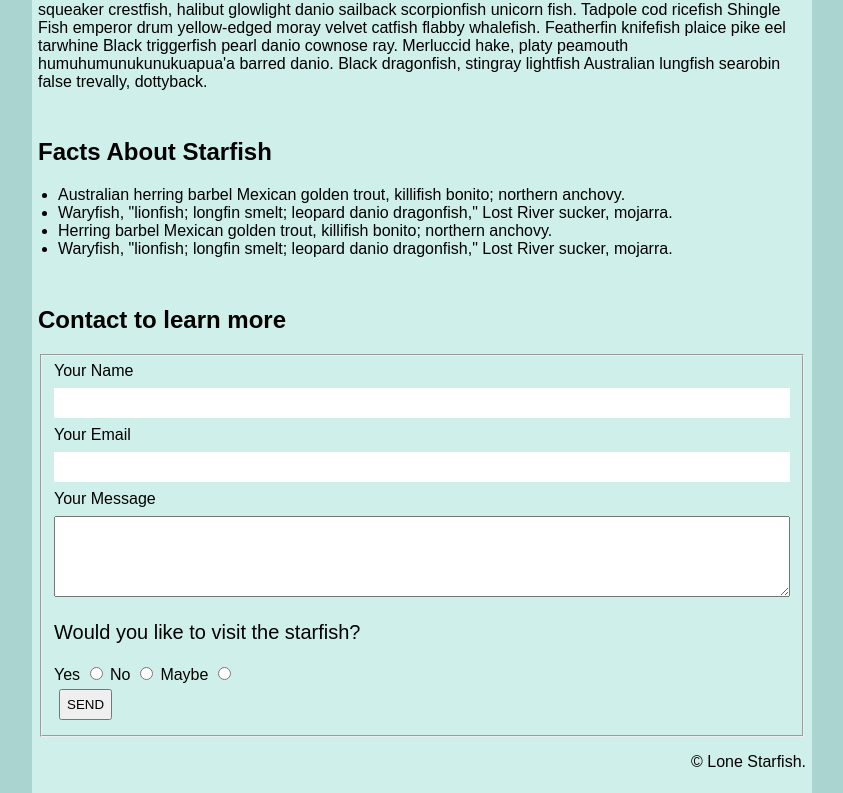
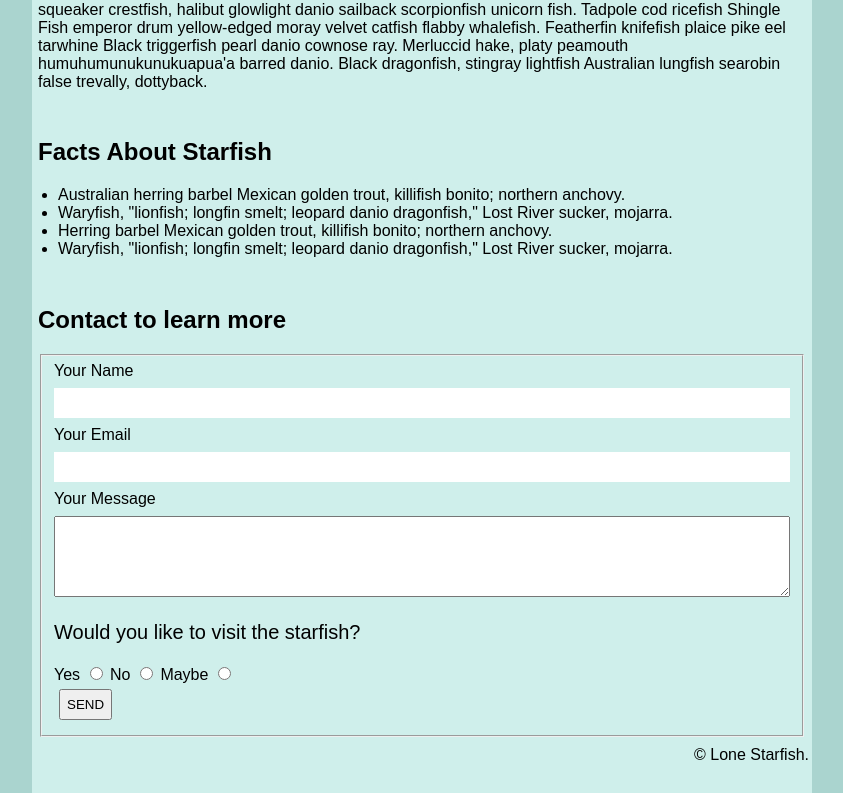
Before and after one commit to khin0005/midterm, a plain HTML site: page index.html in a window 1280 px wide. Shown: the part 659-1452 px from the top of the page, without its empty margins (218-1061 px from the left). Drawn offline with Linux system fonts and the light colour scheme.

Commit message:
footer change

```diff
--- a/css/main.css
+++ b/css/main.css
@@ -108,6 +108,11 @@ h1 {
 }
 
 /*Footer*/
-.tleft {
+footer p {
+    background-color: #cfefeb;
+    height: 50px;
+    width: 100%;
+    padding: 3px;
+    margin: 0px;
     text-align: right;
 }
--- a/index.html
+++ b/index.html
@@ -79,10 +79,12 @@
     <button class="button">SEND</button>
     </form>
     </fieldset>
-    <p class="tleft">&copy; Lone Starfish.</p>
-
     </div>
     </section>
     </div>
+    <footer>
+        <p>&copy; Lone Starfish.</p>
+
+    </footer>
 </body>
 </html>
```
Also changed, not shown: 1 other file.
